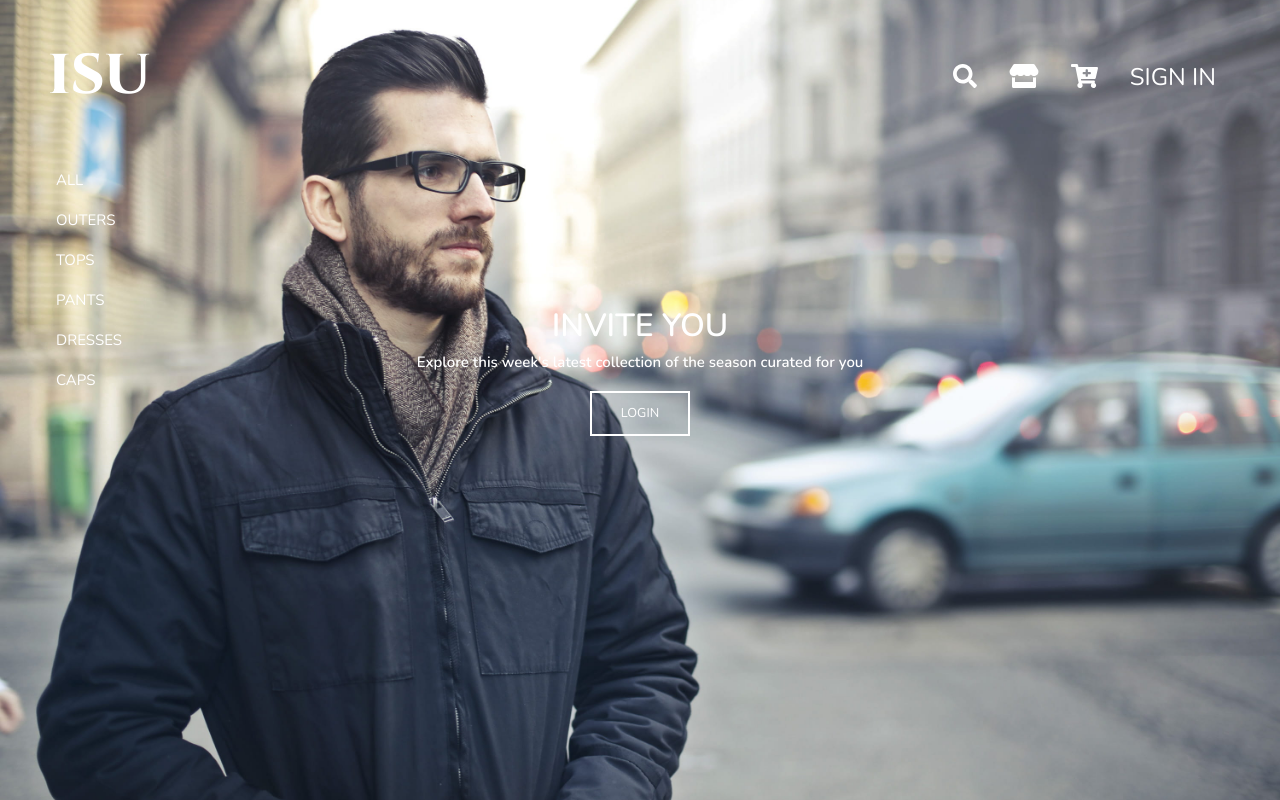
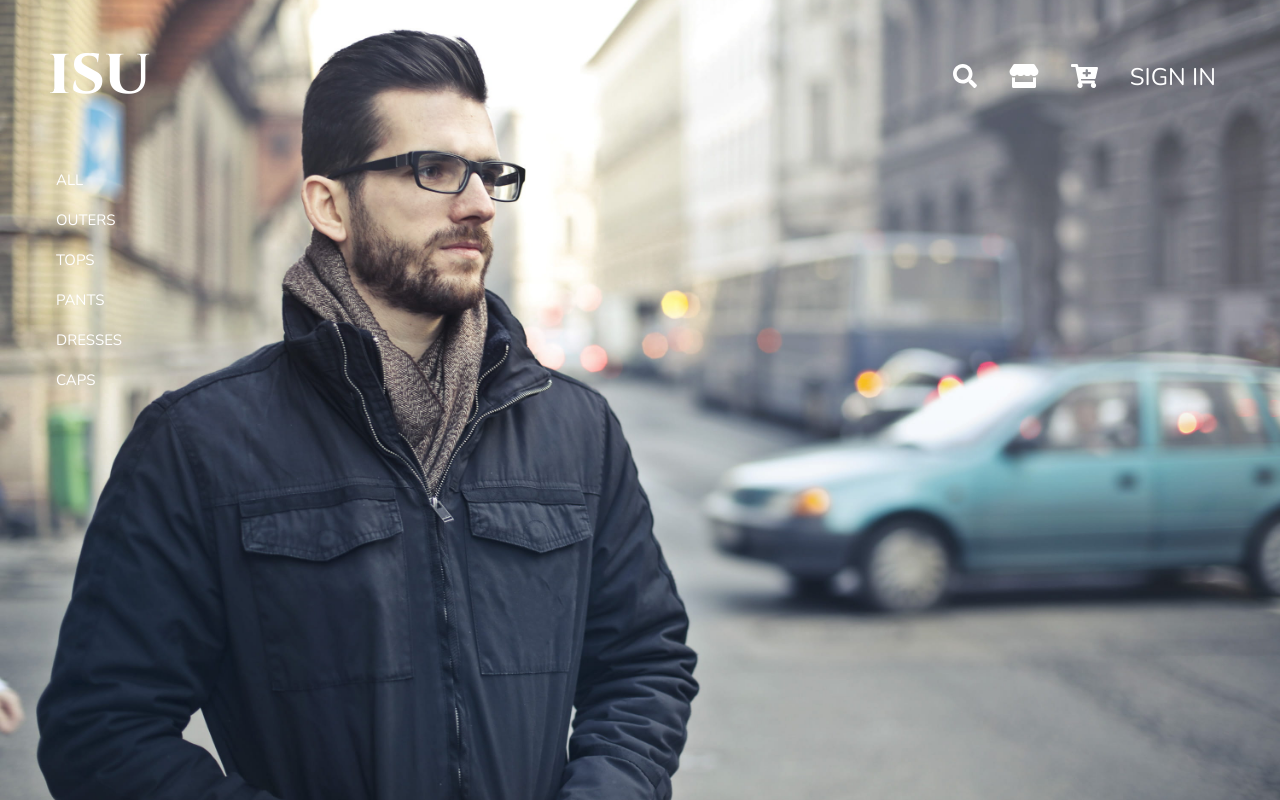
Before and after one commit to skdksldk1485/ISU_Online_Shopping, a React (Create React App) app in the folder client/: page / in a window 1280 px wide. Shown: the top 800 px of the page. Built offline with nearby package versions, Linux system fonts and the light colour scheme.

Commit message:
홈페이지화면 디자인 수정

```diff
--- a/client/src/pages/HomePage.js
+++ b/client/src/pages/HomePage.js
@@ -73,22 +73,14 @@ const HomePage = () => {
       <section className='section' ref={refSlide1}>
         <div className='section__image section__image--intro1'></div>
         <div className='section__content'>
-          <h1 className='section__content__title'>INVITE YOU</h1>
-          <h3>
-            Explore this week's latest collection of the season curated for you
-          </h3>
-          <Link to='/login'>LOGIN</Link>
+
         </div>
       </section>
 
       <section className='section' ref={refSlide2}>
         <div className='section__image section__image--intro2'></div>
         <div className='section__content' ref={revealRef1}>
-          <h1 className='section__content__title'>WELCOME</h1>
-          <h3>
-            Explore this week's latest collection of the season curated for you
-          </h3>
-          <Link to='/login'>LOGIN</Link>
+
         </div>
       </section>
 
```
